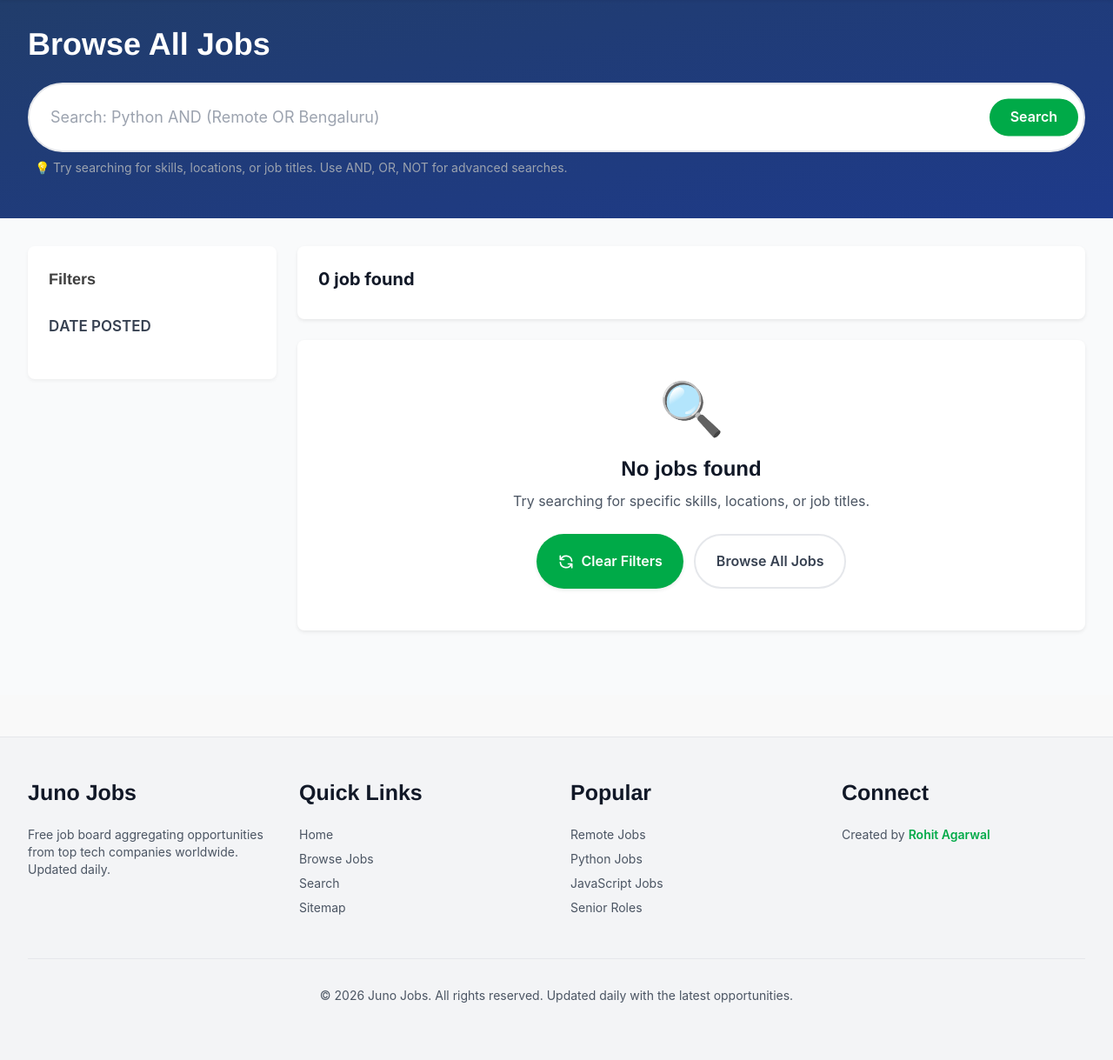
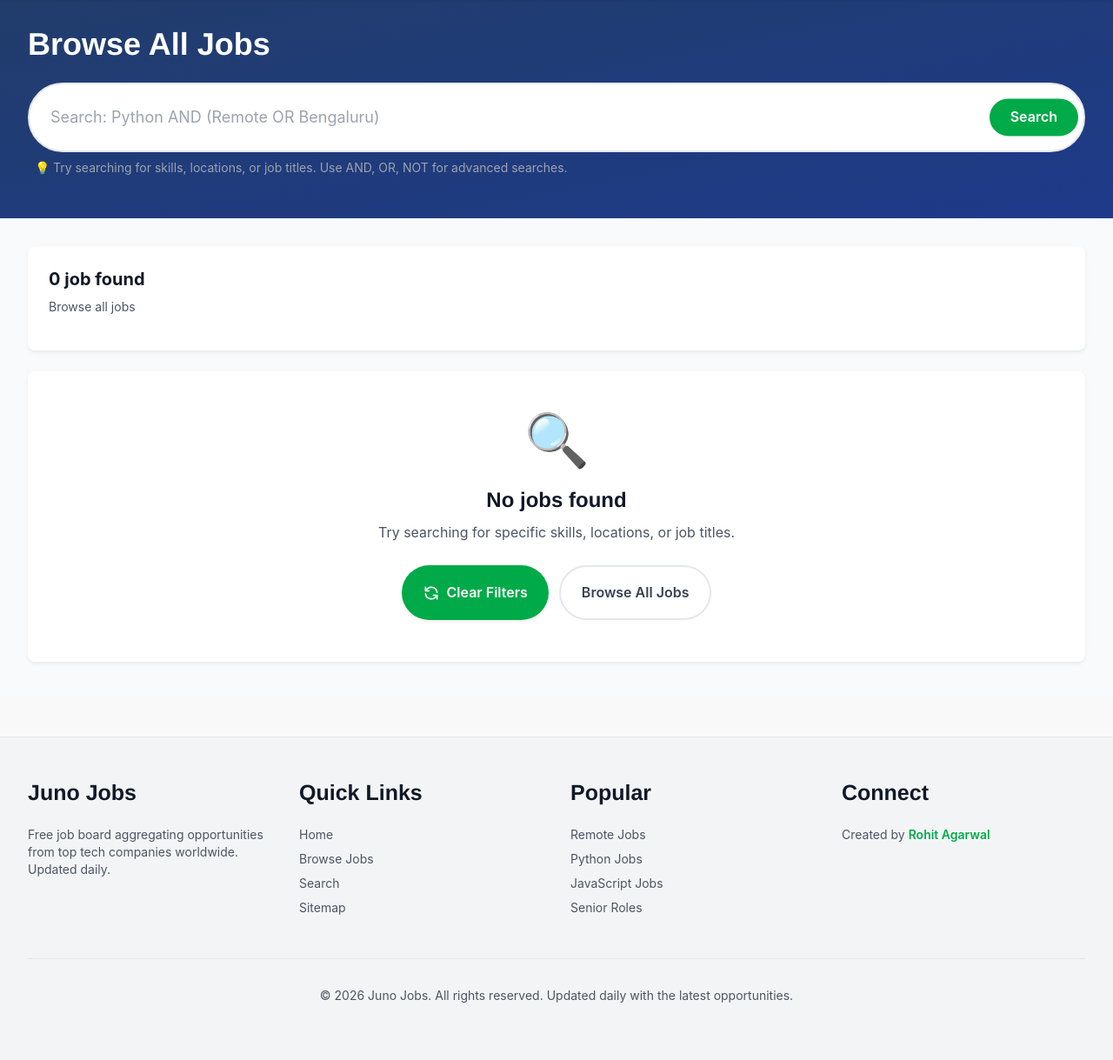
Before and after one commit to RohitAg13/JunoJobs, a Django app: template rss/templates/rss/search.html in a window 1280 px wide. Shown: the part 151-1370 px from the top of the page at 87% size. Run offline with Django 3.2, Linux system fonts and the light colour scheme; the template is opened without the code that fills it, so the values that code supplies are empty; some libraries are stand-ins or nearby versions.

Commit message:
fix: Remove Elasticsearch aggregations causing search errors
Removed field aggregations that were causing syntax errors due to
missing .keyword subfields in the Elasticsearch index mapping.
Search now works without filters until ES mappings are updated.

Changes:
- Removed aggregations from search query
- Added better error logging for debugging
- Simplified search.html to single column layout
- Search functionality now works for all queries

Co-Authored-By: Claude Sonnet 4.5 <noreply@anthropic.com>

```diff
--- a/rss/templates/rss/search.html
+++ b/rss/templates/rss/search.html
@@ -17,15 +17,10 @@
 
         <!-- Main Content -->
         <div class="container-custom py-8">
-            <!-- Two Column Layout: Filters + Results -->
-            <div class="grid lg:grid-cols-4 gap-6">
-                <!-- Filter Sidebar (Left Column) -->
-                <div class="lg:col-span-1">
-                    {% include "rss/components/filters.html" %}
-                </div>
-
-                <!-- Results Column (Right Column) -->
-                <div class="lg:col-span-3">
+            <!-- Single Column Layout (Filters temporarily disabled) -->
+            <div>
+                <!-- Results Column -->
+                <div>
                     <!-- Results Header -->
                     <div class="bg-white rounded-lg shadow-sm p-4 mb-6">
                         <div class="flex justify-between items-center">
@@ -33,16 +28,9 @@
                                 <h2 class="text-xl font-bold text-gray-900">
                                     {{ total_hits|default:"0" }} job{{ total_hits|pluralize }} found
                                 </h2>
-                                {% if selected_sources or selected_categories or date_filter %}
                                 <p class="text-sm text-gray-600 mt-1">
-                                    <span class="inline-flex items-center gap-1">
-                                        <svg class="w-4 h-4 text-juno-green" fill="currentColor" viewBox="0 0 20 20">
-                                            <path fill-rule="evenodd" d="M3 3a1 1 0 011-1h12a1 1 0 011 1v3a1 1 0 01-.293.707L12 11.414V15a1 1 0 01-.293.707l-2 2A1 1 0 018 17v-5.586L3.293 6.707A1 1 0 013 6V3z" clip-rule="evenodd"/>
-                                        </svg>
-                                        Filters active
-                                    </span>
+                                    {% if q %}Search results for "{{ q }}"{% else %}Browse all jobs{% endif %}
                                 </p>
-                                {% endif %}
                             </div>
                             {% if page_num %}
                             <div class="text-sm text-gray-600 bg-gray-100 px-3 py-1 rounded-full">
```
Also changed, not shown: rss/views.py (+15 -29 lines).
